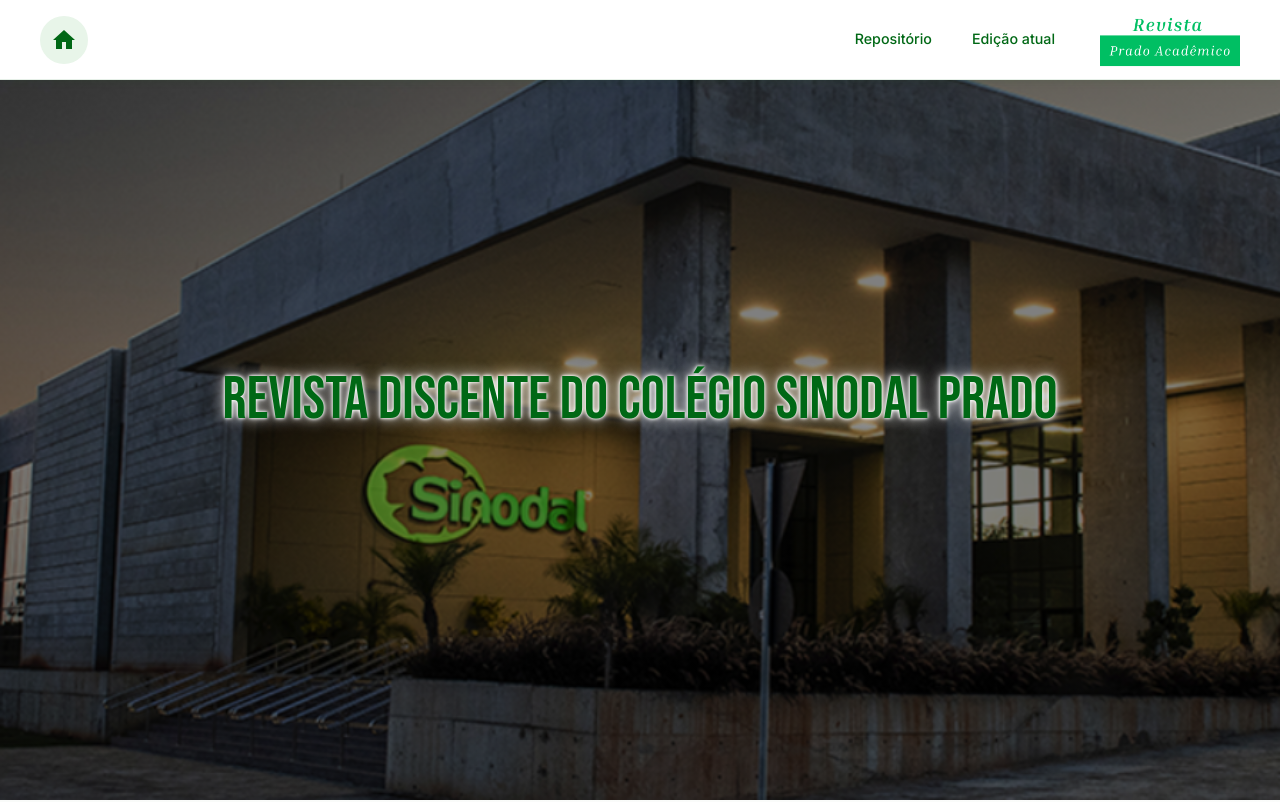
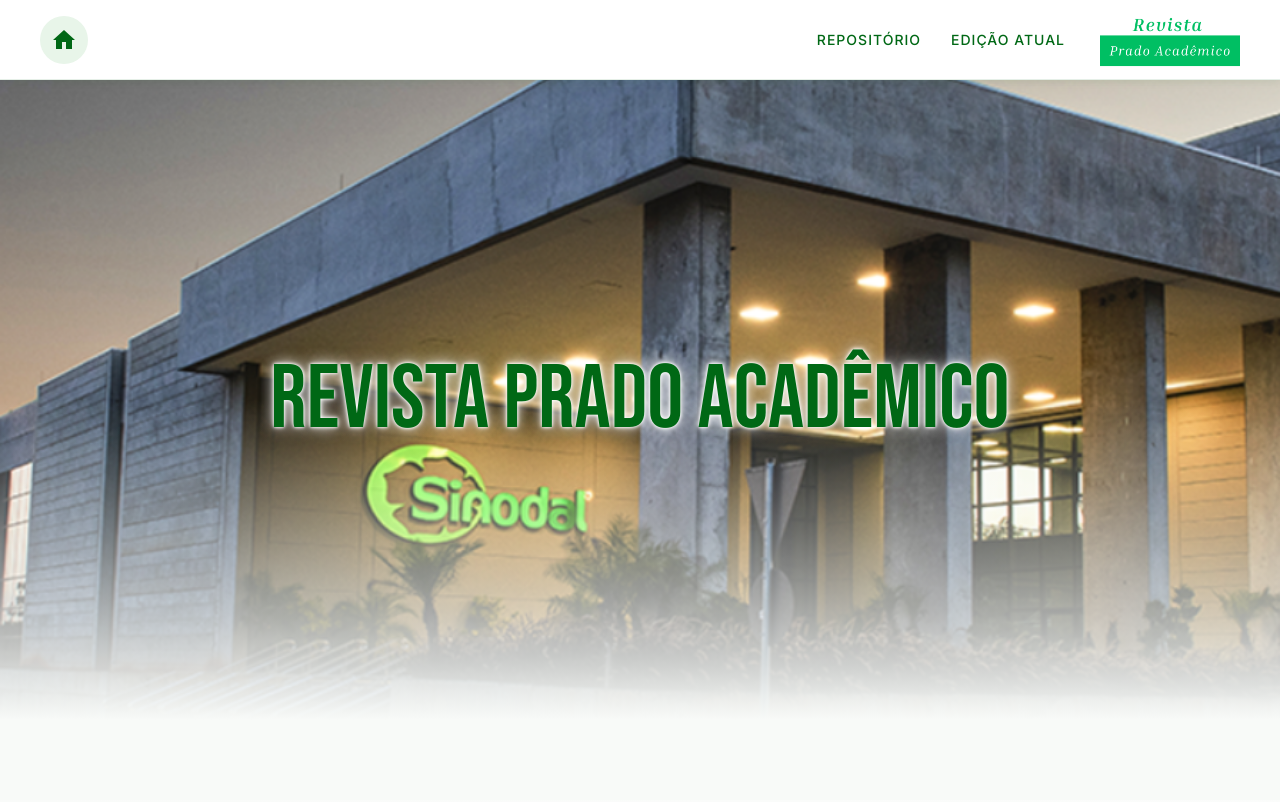
Before and after one commit to FranciscoP7/repositorio_sinodal, a plain HTML site: page index.html in a window 1280 px wide. Shown: the top 802 px of the page. Drawn offline with Linux system fonts and the light colour scheme.

Commit message:
feat: colocando pdfs e alteração no header

```diff
--- a/CSS/style.css
+++ b/CSS/style.css
@@ -16,7 +16,41 @@
     --transition: all 0.3s cubic-bezier(0.4, 0, 0.2, 1);
 }
 
+.nav-menu {
+            display: flex;
+            list-style: none;
+            gap: 30px;
+        }
 
+        .nav-menu a {
+            color: var(--primary-color);
+            text-decoration: none;
+            font-weight: 500;
+            text-transform: uppercase;
+            font-size: 14px;
+            letter-spacing: 1px;
+            transition: color 0.3s ease;
+            position: relative;
+        }
+
+        .nav-menu a:hover {
+            color: var(--accent-color);
+        }
+
+        .nav-menu a::after {
+            content: '';
+            position: absolute;
+            width: 0;
+            height: 2px;
+            bottom: -5px;
+            left: 0;
+            background-color: var(--accent-color);
+            transition: width 0.3s ease;
+        }
+
+        .nav-menu a:hover::after {
+            width: 100%;
+        }
 
 header {
     position: absolute;
@@ -25,7 +59,7 @@
     right: 0;
 
     display: flex;
-    justify-content: space-between; /* mantém: home | (nav + logo) */
+    justify-content: space-between;
     align-items: center;
 
     padding: 10px 40px;
@@ -35,13 +69,13 @@
     box-shadow: var(--shadow-sm);
   }
 
-  /* Agrupa o nav + logo no lado direito */
+
   header .right-group {
     display: flex;
     align-items: center;
     gap: 35px;
   }
-  /* Mantém estrutura principal */
+
   header {
     position: absolute;
     top: 0;
@@ -59,18 +93,16 @@
     box-shadow: var(--shadow-sm);
   }
 
-  /* AGRUPA nav + logo e permite controlar a distância */
   .right-group {
     display: flex;
     align-items: center;
-    gap: 25px; /* distância entre NAV e LOGO — ajuste aqui */
+    gap: 25px;
   }
 
-  /* Nav ao lado esquerdo da logo, com pouco espaço */
   .header-nav {
     display: flex;
     align-items: center;
-    gap: 20px; /* distância entre os itens do menu */
+    gap: 20px;
   }
 
   .header-nav a {
@@ -98,43 +130,51 @@
   }
 
 .header-section {
-    /* Overlay para escurecer a imagem e destacar o texto */
+
     background-image:
-        linear-gradient(rgba(0, 0, 0, 0.5), rgba(0, 0, 0, 0.5)),
-        url('../imagens/sinodal.png'); /* Ajuste o caminho se necessário */
+        linear-gradient(
+            to top,
+            var(--bg-light) 10%,
+           rgba(255, 255, 255, 0) 50%,
+            rgba(255, 255, 255, 0) 100%
+        ),
 
+        url('../imagens/sinodal.png');
+
+
+    opacity: 1;
     background-size: cover;
     background-position: center;
     background-repeat: no-repeat;
-    height: 100vh; /* Altura total da tela */
+    height: 100vh;
 
-    /* FLEXBOX: Centraliza o conteúdo (o h1) vertical e horizontalmente */
+
     display: flex;
     justify-content: center;
     align-items: center;
     text-align: center;
 }
-/* Estilos para o Conteúdo (o texto) */
+
+
+
 .header-section h1 {
-    /* Cor do Texto: Seu verde primário */
+
     color: var(--primary-color);
 
-    /* Efeito de Brilho Branco (Glow) */
     text-shadow:
         0 0 3px #fff,
         0 0 5px #fff,
         0 0 15px #fff;
 
-    /* Outros estilos para o título */
+
     font-family: 'Bebas Neue', sans-serif;
-    font-size: 4rem;
+    font-size: 6rem;
     margin: 0;
     padding: 0 20px;
 }
 
 
 
-/* Estilo da secao do editorial */
 .editorial-info {
     display: flex;
     align-items: flex-start;
@@ -200,7 +240,7 @@
     justify-content: left;
     align-items: left;
 }
-/* Estilo da secao do diretor */
+
 .director-info {
     display: flex;
     align-items: flex-start;
@@ -270,7 +310,7 @@
     margin: 6px auto 0;
     border-radius: 2px;
 }
-/* Estilo da secao da coordenacao */
+
 
 .coordination-info {
     display: flex;
@@ -333,7 +373,7 @@
     ;
 }
 
-/* Estilos do Carrossel */
+
 .carousel-container {
     position: relative;
     width: 100%;
@@ -931,17 +971,15 @@
   margin: 0 auto;
   display: flex;
   justify-content: space-between;
-  align-items: center;   /* alinha as 3 colunas na mesma linha */
+  align-items: center;
   gap: 40px;
 }
 
-/* Cada coluna do footer */
 .footer-column {
   flex: 1;
   min-width: 220px;
 }
 
-/* EXPEDIENTE – esquerda */
 .footer-expediente {
   text-align: left;
   font-size: 0.9rem;
@@ -954,7 +992,7 @@
   font-weight: 600;
 }
 
-/* LOGO – centro */
+
 .footer-logo-center {
   text-align: center;
 }
@@ -970,7 +1008,7 @@
   transform: scale(1.05);
 }
 
-/* INFO / CRÉDITOS – direita */
+
 .footer-info {
   text-align: right;
 }
--- a/index.html
+++ b/index.html
@@ -3,7 +3,7 @@
 <head>
     <meta charset="UTF-8" />
     <meta name="viewport" content="width=device-width, initial-scale=1" />
-    <title>Repositório Sinodal - Home</title>
+    <title>Revista Prado Acadêmico </title>
     <link href="https://fonts.googleapis.com/css2?family=Bebas+Neue&family=Roboto:wght@300;400;500;700&family=Inter:wght@300;400;500;600&display=swap" rel="stylesheet" />
     <link rel="stylesheet" href="CSS/w3.css">
     <link rel="stylesheet" href="CSS/style.css">
@@ -19,10 +19,14 @@
     </a>
 
     <div class="right-group">
-        <nav class="header-nav">
+        <ul class="nav-menu">
+                    <li><a href="#home">Repositório</a></li>
+                    <li><a href="#services">Edição Atual</a></li>
+            </ul>
+                <!-- <nav class="header-nav">
             <a href="rep/index.html">Repositório</a>
             <a href="#edicaoAtual">Edição atual</a>
-        </nav>
+        </nav> -->
 
         <a href="#" class="logo-1" aria-label="Logo Sinodal">
             <img src="imagens/p_acdm.png" alt="Logo Sinodal" />
@@ -33,10 +37,9 @@
 
 
 <section class="header-section">
-     <h1>Revista discente do Colégio Sinodal Prado</h1>
+     <h1>Revista Prado acadêmico</h1>
 </section>
  <main class="fade-in">
-
 
 
       <h2 class="section-words2">Palavras do Editor</h2>
@@ -207,14 +210,13 @@
             <p>2024</p>
           </div>
 
-          <!-- Coluna CENTRAL – LOGO -->
           <div class="footer-column footer-logo-center">
             <a class="prado-logo" href="https://sinodalprado.com.br" target="_blank" rel="noopener noreferrer" aria-label="Site Sinodal Prado">
               <img src="imagens/footer/prado-logo.png" alt="Sinodal Prado logo" />
             </a>
           </div>
 
-          <!-- Coluna DIREITA – INFO / CRÉDITOS -->
+
           <div class="footer-column footer-info">
             <p>Colégio Sinodal Prado</p>
             <p>Revista Prado Acadêmico</p>
--- a/rep/CSS/style.css
+++ b/rep/CSS/style.css
@@ -27,10 +27,7 @@
   margin:0px;
 }
 
-/* Comentario diretor e coordencao  */
 
-
-/* Estilo da secao do editorial */
 .editorial-info {
   display: flex;
   align-items: flex-start;
@@ -96,7 +93,6 @@
   justify-content: left;
   align-items: left;
 }
-/* Estilo da secao do diretor */
 .director-info {
   display: flex;
   align-items: flex-start;
@@ -166,7 +162,6 @@
   margin: 6px auto 0;
   border-radius: 2px;
 }
-/* Estilo da secao da coordenacao */
 
 .coordination-info {
   display: flex;
@@ -229,7 +224,6 @@
   ;
 }
 
-/* Estilos do Carrossel */
 .carousel-container {
   position: relative;
   width: 100%;
@@ -808,17 +802,17 @@
   margin: 0 auto;
   display: flex;
   justify-content: space-between;
-  align-items: center;   /* alinha as 3 colunas na mesma linha */
+  align-items: center;
   gap: 40px;
 }
 
-/* Cada coluna do footer */
+
 .footer-column {
   flex: 1;
   min-width: 220px;
 }
 
-/* EXPEDIENTE – esquerda */
+
 .footer-expediente {
   text-align: left;
   font-size: 0.9rem;
@@ -831,7 +825,6 @@
   font-weight: 600;
 }
 
-/* LOGO – centro */
 .footer-logo-center {
   text-align: center;
 }
@@ -847,7 +840,6 @@
   transform: scale(1.05);
 }
 
-/* INFO / CRÉDITOS – direita */
 .footer-info {
   text-align: right;
 }
@@ -984,7 +976,6 @@
 }
 
 
-/* Barra de pesquisa do repositório */
 .search-bar {
   max-width: 600px;
   margin: 0 auto 30px;
@@ -1011,7 +1002,6 @@
   color: var(--text-light);
 }
 
-/* Acessibilidade: esconder texto visualmente mas manter para leitores de tela */
 .sr-only {
   position: absolute;
   width: 1px;
@@ -1025,34 +1015,10 @@
 }
 
 .highlight {
-  background-color: #a5f5b5; /* verde claro */
+  background-color: #a5f5b5;
   transition: background-color 0.6s ease;
 }
 
-header {
-  position: absolute;
-  top: 0;
-  left: 0;
-  right: 0;
-
-  display: flex;
-  justify-content: space-between; /* mantém: home | (nav + logo) */
-  align-items: center;
-
-  padding: 10px 40px;
-  height: 80px;
-  background: var(--bg-white);
-  border-bottom: 1px solid rgba(0, 104, 21, 0.1);
-  box-shadow: var(--shadow-sm);
-}
-
-/* Agrupa o nav + logo no lado direito */
-header .right-group {
-  display: flex;
-  align-items: center;
-  gap: 35px;
-}
-/* Mantém estrutura principal */
 header {
   position: absolute;
   top: 0;
@@ -1070,18 +1036,39 @@
   box-shadow: var(--shadow-sm);
 }
 
-/* AGRUPA nav + logo e permite controlar a distância */
+header .right-group {
+  display: flex;
+  align-items: center;
+  gap: 35px;
+}
+
+header {
+  position: absolute;
+  top: 0;
+  left: 0;
+  right: 0;
+
+  display: flex;
+  justify-content: space-between;
+  align-items: center;
+
+  padding: 10px 40px;
+  height: 80px;
+  background: var(--bg-white);
+  border-bottom: 1px solid rgba(0, 104, 21, 0.1);
+  box-shadow: var(--shadow-sm);
+}
+
 .right-group {
   display: flex;
   align-items: center;
-  gap: 25px; /* distância entre NAV e LOGO — ajuste aqui */
+  gap: 25px;
 }
 
-/* Nav ao lado esquerdo da logo, com pouco espaço */
 .header-nav {
   display: flex;
   align-items: center;
-  gap: 20px; /* distância entre os itens do menu */
+  gap: 20px;
 }
 
 .header-nav a {
@@ -1101,7 +1088,6 @@
   transform: translateY(-2px);
 }
 
-/* Logo */
 .logo-1 img {
   max-width: 140px;
   height: auto;
```
Also changed, not shown: rep/index.html (+34 -4 lines), 10 other files.
